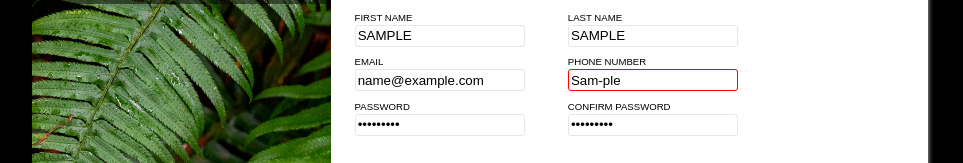
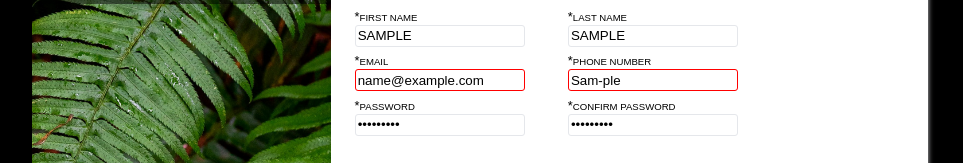
Before and after one commit to Misha220202/Sign-up-Form, a plain HTML site: page index.html in a window 1280 px wide. Both pictures are taken after typing "Sample", "Sample", "name@example.com", "Sample", "Sample123", "Sample123" into the empty fields and a click on the button "Create Account". Shown: the part 316-479 px from the top of the page, without its empty margins (160-1123 px from the left). Drawn offline with Linux system fonts and the light colour scheme.

Commit message:
add function for form validation

```diff
--- a/index.css
+++ b/index.css
@@ -103,6 +103,10 @@ form {
     margin: 2% 15% 2% 0;
 }
 
+form span {
+    font-size: 0.8rem;
+}
+
 fieldset {
     display: flex;
     border: none;
@@ -126,10 +130,6 @@ input {
     border-radius: 3px;
 }
 
-input:required {
-    border: var(--form-border-initial);
-}
-
 input:focus {
     outline: none;
     border: var(--form-border-focus);
@@ -137,7 +137,8 @@ input:focus {
 }
 
 input:invalid,
-.password-mismatch {
+.password-mismatch,
+.invalid {
     border: var(--form-border-invalid);
 }
 
--- a/index.html
+++ b/index.html
@@ -32,32 +32,32 @@
             <form action="#" method="post">
                 <fieldset>
                     <div>
-                        <label for="first_name">FIRST NAME</label><br>
+                        <label for="first_name"><span>*</span>FIRST NAME</label><br>
                         <input type="text" id="first_name" name="first_name" pattern="[A-Za-z]*" maxlength="10">
                     </div>
                     <div>
-                        <label for="last_name">LAST NAME</label><br>
+                        <label for="last_name"><span>*</span>LAST NAME</label><br>
                         <input type="text" id="last_name" name="last_name" pattern="[A-Za-z]*" maxlength="10">
                     </div>
                 </fieldset>
                 <fieldset>
                     <div>
-                        <label for="email">EMAIL</label><br>
-                        <input type="email" id="email" name="email">
+                        <label for="email"><span>*</span>EMAIL</label><br>
+                        <input type="email" id="email" name="email" pattern="/^[^\s@]+@[^\s@]+\.[^\s@]+$/">
                     </div>
                     <div>
-                        <label for="phone_number">PHONE NUMBER</label><br>
+                        <label for="phone_number"><span>*</span>PHONE NUMBER</label><br>
                         <input type="text" id="phone_number" name="phone_number" pattern="[0-9\-]{12}" maxlength="12"
                             placeholder="000-000-0000">
                     </div>
                 </fieldset>
                 <fieldset>
                     <div>
-                        <label for="password">PASSWORD</label><br>
+                        <label for="password"><span>*</span>PASSWORD</label><br>
                         <input type="password" id="password" name="password" pattern=".{6,}">
                     </div>
                     <div>
-                        <label for="confirm_password">CONFIRM PASSWORD</label><br>
+                        <label for="confirm_password"><span>*</span>CONFIRM PASSWORD</label><br>
                         <input type="password" id="confirm_password" name="confirm_password" pattern=".{6,}">
                     </div>
                 </fieldset>
@@ -65,7 +65,7 @@
         </div>
         <div class="signUpContainer">
             <button type="submit">Create Account</button>
-            <p>Already have an account? <a href="" target="_blank">Log in</a></p>
+            <p>Already have an account? <a href="">Log in</a></p>
         </div>
     </div>
 </body>
--- a/index.js
+++ b/index.js
@@ -47,5 +47,22 @@ function checkPassword() {
 password.addEventListener('input', checkPassword);
 confirm_password.addEventListener('input', checkPassword);
 
-document.querySelector('button').addEventListener('mouseenter', event => button.focus());
-document.querySelector('button').addEventListener('click', event => location.reload());
+const inputs = document.querySelectorAll('input');
+
+inputs.forEach(input => {
+    input.addEventListener('focus', () => input.classList.remove('invalid'))
+})
+
+document.querySelector('button').addEventListener('click', event => {
+    event.preventDefault(); //组织表单提交
+    inputs.forEach((input) => {
+        if (input.hasAttribute('pattern')) {
+            var pattern = new RegExp(input.getAttribute('pattern'));
+            if (!pattern.test(input.value) || !input.value) {
+                input.classList.add('invalid');
+            } else {
+                input.classList.remove('invalid');
+            }
+        }
+    });
+});
```
